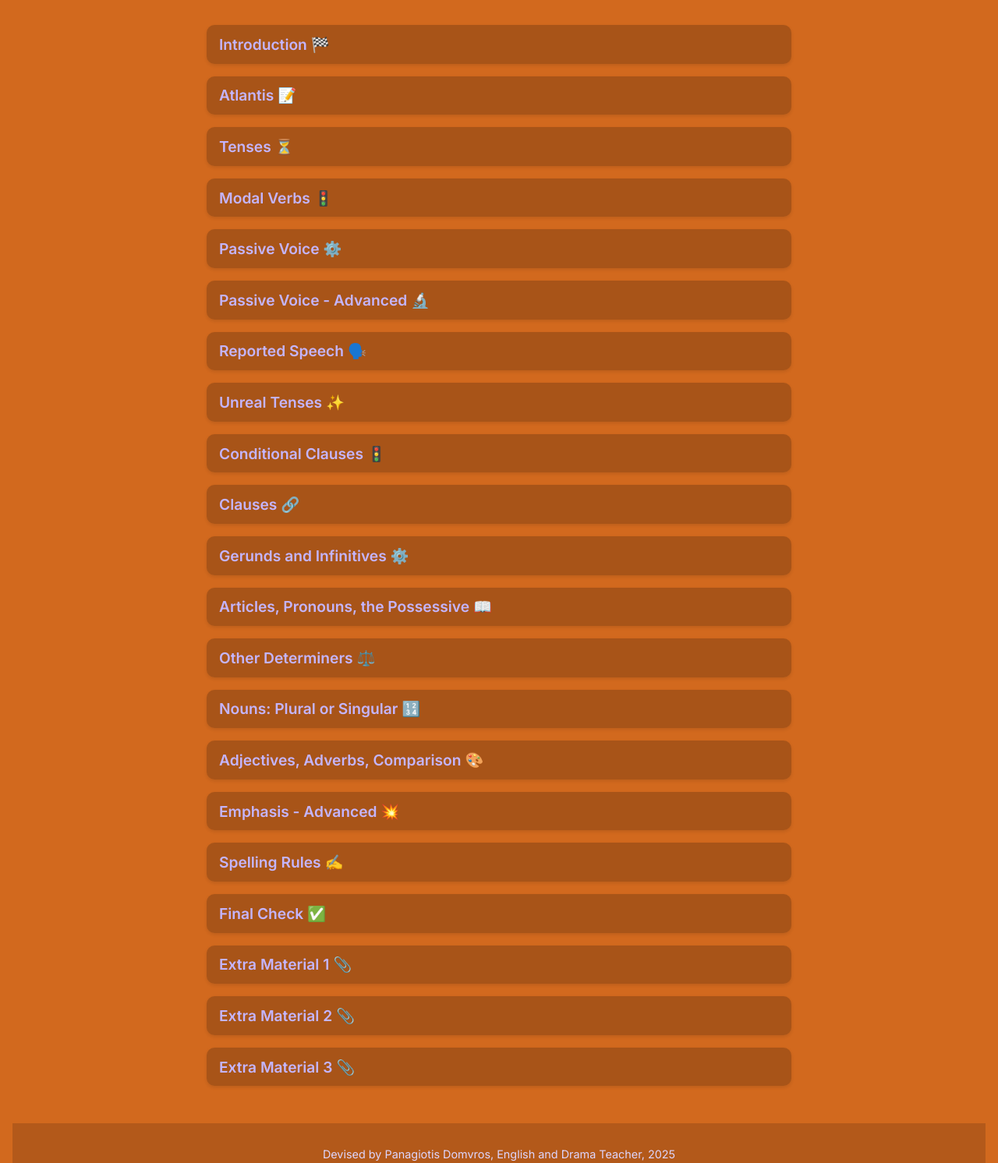
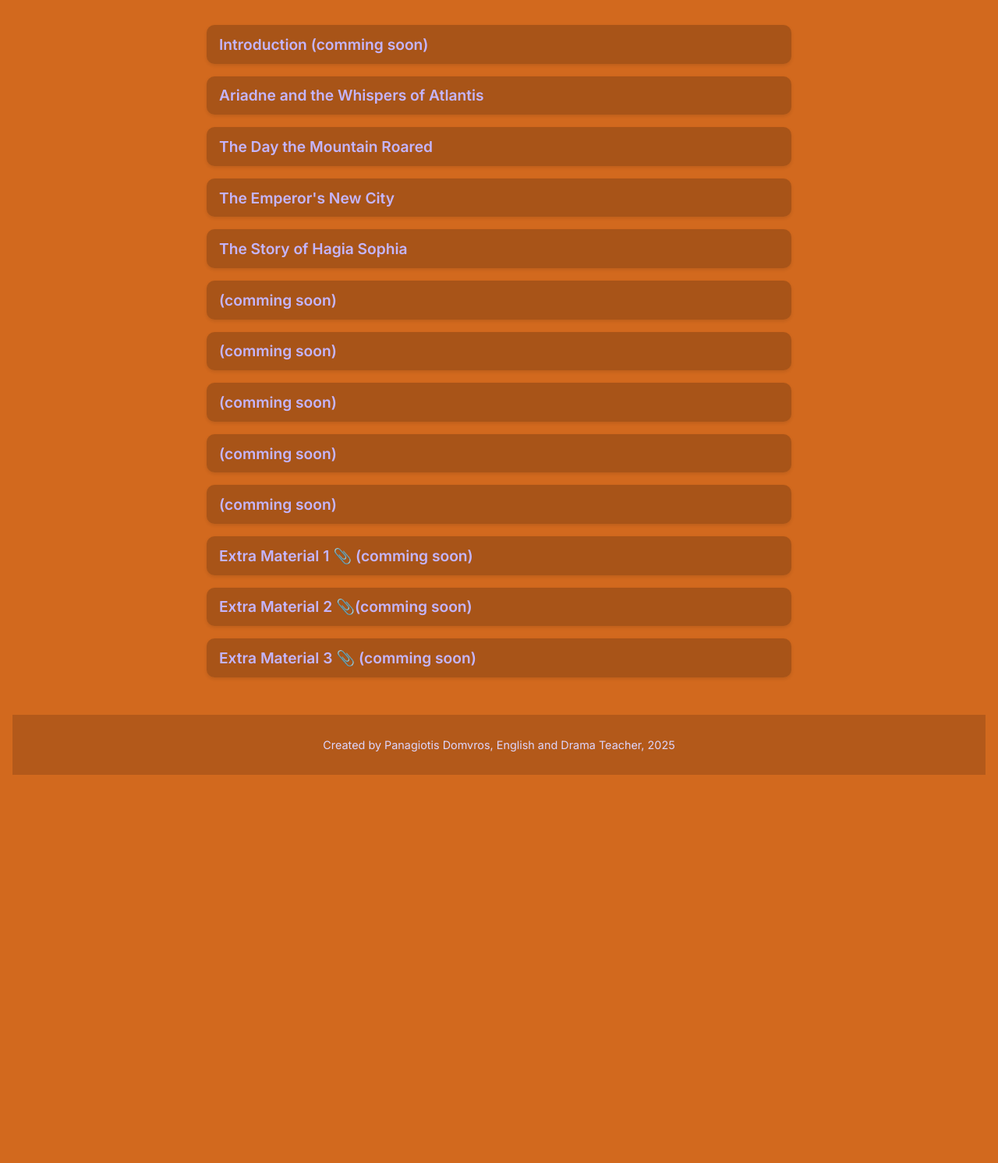
Before and after one commit to pa-domvros/storybooks1, a plain HTML site: page index.html in a window 1280 px wide. Shown: the part 184-1676 px from the top of the page at 78% size. After the commit the page ends 1178 px from the top, so only its background shows below. Drawn offline with Linux system fonts and the light colour scheme.

Commit message:
Add files via upload

```diff
--- a/index.html
+++ b/index.html
@@ -99,31 +99,23 @@
   </header>
 
   <main>
-    <details><summary><a href="./Intro/" target="_blank">Introduction 🏁</a></summary></details>
-    <details><summary><a href="./Atlantis/" target="_blank">Atlantis 📝</a></summary></details>
-    <details><summary><a href="./TenseLab/" target="_blank">Tenses ⏳</a></summary></details>
-    <details><summary><a href="./ModalLab/" target="_blank">Modal Verbs 🚦</a></summary></details>
-    <details><summary><a href="./TransformLab/" target="_blank">Passive Voice ⚙️</a></summary></details>
-    <details><summary><a href="./VoiceLab/" target="_blank">Passive Voice - Advanced 🔬</a></summary></details>
-    <details><summary><a href="./ReportLab/" target="_blank">Reported Speech 🗣️</a></summary></details>
-    <details><summary><a href="./WishLab/" target="_blank">Unreal Tenses ✨</a></summary></details>
-    <details><summary><a href="./ConditionalLab/" target="_blank">Conditional Clauses 🚦</a></summary></details>
-    <details><summary><a href="./ClausesLab/" target="_blank">Clauses 🔗</a></summary></details>
-    <details><summary><a href="./IngLab/" target="_blank">Gerunds and Infinitives ⚙️</a></summary></details>
-    <details><summary><a href="./ArticleLab/" target="_blank">Articles, Pronouns, the Possessive 📖</a></summary></details>
-    <details><summary><a href="./QuantifyLab/" target="_blank">Other Determiners ⚖️</a></summary></details>
-    <details><summary><a href="./NumberLab/" target="_blank">Nouns: Plural or Singular 🔢</a></summary></details>
-    <details><summary><a href="./AdLab/" target="_blank">Adjectives, Adverbs, Comparison 🎨</a></summary></details>
-    <details><summary><a href="./EmphasisLab/" target="_blank">Emphasis - Advanced 💥</a></summary></details>
-    <details><summary><a href="./SpellingLab/" target="_blank">Spelling Rules ✍️</a></summary></details>
-    <details><summary><a href="./FinalCheckLab/" target="_blank">Final Check ✅</a></summary></details>
-    <details><summary><a href="./Extra1/" target="_blank">Extra Material 1 📎</a></summary></details>
-    <details><summary><a href="./Extra2/" target="_blank">Extra Material 2 📎</a></summary></details>
-    <details><summary><a href="./Extra3/" target="_blank">Extra Material 3 📎</a></summary></details>
+    <details><summary><a href="./Intro/" target="_blank">Introduction (comming soon)</a></summary></details>
+    <details><summary><a href="./Atlantis/" target="_blank">Ariadne and the Whispers of Atlantis</a></summary></details>
+    <details><summary><a href="./Pompeii/" target="_blank">The Day the Mountain Roared</a></summary></details>
+    <details><summary><a href="./Constantine/" target="_blank">The Emperor's New City</a></summary></details>
+    <details><summary><a href="./Hagia Sofia/" target="_blank">The Story of Hagia Sophia</a></summary></details>
+    <details><summary><a href="./VoiceLab/" target="_blank">(comming soon)</a></summary></details>
+    <details><summary><a href="./ReportLab/" target="_blank">(comming soon)</a></summary></details>
+    <details><summary><a href="./WishLab/" target="_blank">(comming soon)</a></summary></details>
+    <details><summary><a href="./ConditionalLab/" target="_blank">(comming soon)</a></summary></details>
+    <details><summary><a href="./ClausesLab/" target="_blank">(comming soon)</a></summary></details>
+    <details><summary><a href="./Extra1/" target="_blank">Extra Material 1 📎 (comming soon)</a></summary></details>
+    <details><summary><a href="./Extra2/" target="_blank">Extra Material 2 📎(comming soon)</a></summary></details>
+    <details><summary><a href="./Extra3/" target="_blank">Extra Material 3 📎 (comming soon)</a></summary></details>
   </main>
 
   <footer>
-    <p>Devised by Panagiotis Domvros, English and Drama Teacher, 2025</p>
+    <p>Created by Panagiotis Domvros, English and Drama Teacher, 2025</p>
   </footer>
 </body>
 </html>
```
